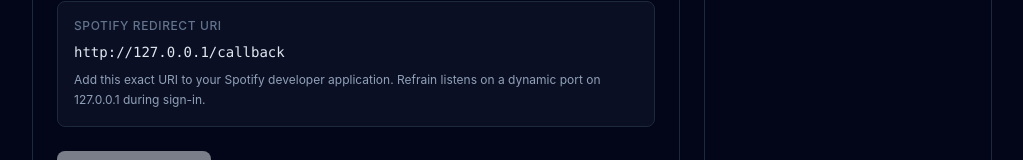
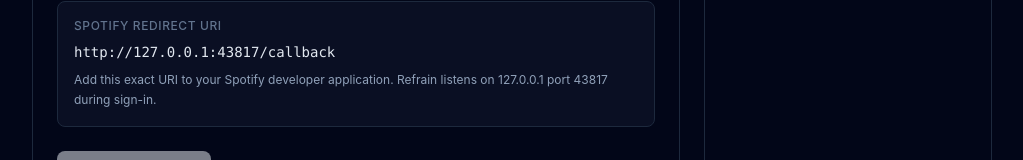
Before and after one commit to notsonata/refrain, a Svelte app: page / in a window 1280 px wide. Shown: the part 427-587 px from the top of the page, without its empty margins (128-1151 px from the left). Built offline with nearby package versions, Linux system fonts and the light colour scheme.

Commit message:
fix: show fixed Spotify redirect URI

```diff
--- a/src/App.svelte
+++ b/src/App.svelte
@@ -9,7 +9,7 @@
     type SpotifyAuthStatus,
   } from './lib/spotify';
 
-  const fallbackRedirectUri = 'http://127.0.0.1/callback';
+  const fallbackRedirectUri = 'http://127.0.0.1:43817/callback';
 
   let appInfo: AppInfo | null = null;
   let authStatus: SpotifyAuthStatus | null = null;
@@ -140,7 +140,7 @@
           </code>
           <p class="mt-2 text-xs leading-5 text-slate-400">
             Add this exact URI to your Spotify developer application. Refrain
-            listens on a dynamic port on 127.0.0.1 during sign-in.
+            listens on 127.0.0.1 port 43817 during sign-in.
           </p>
         </div>
 
```
